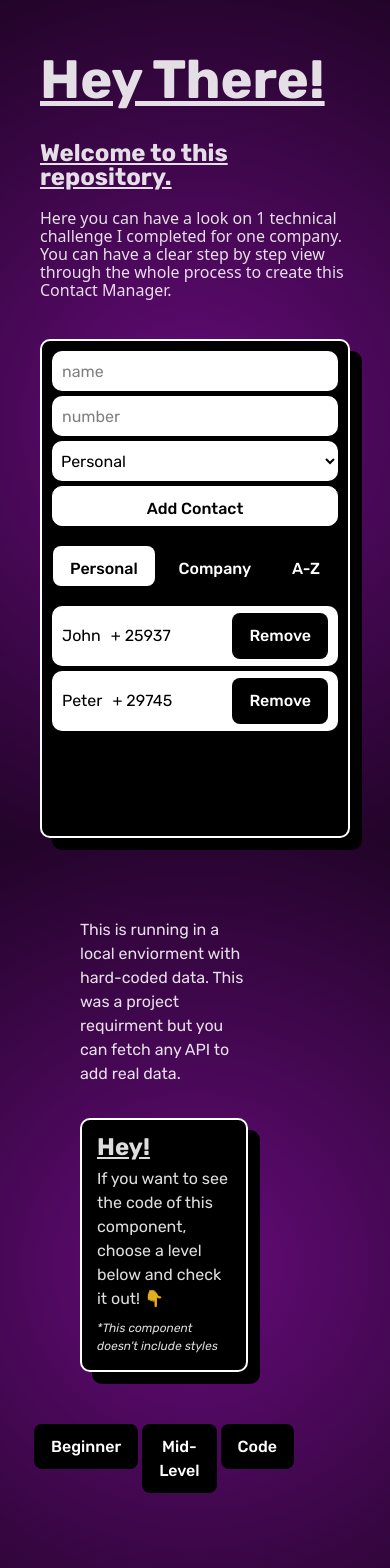
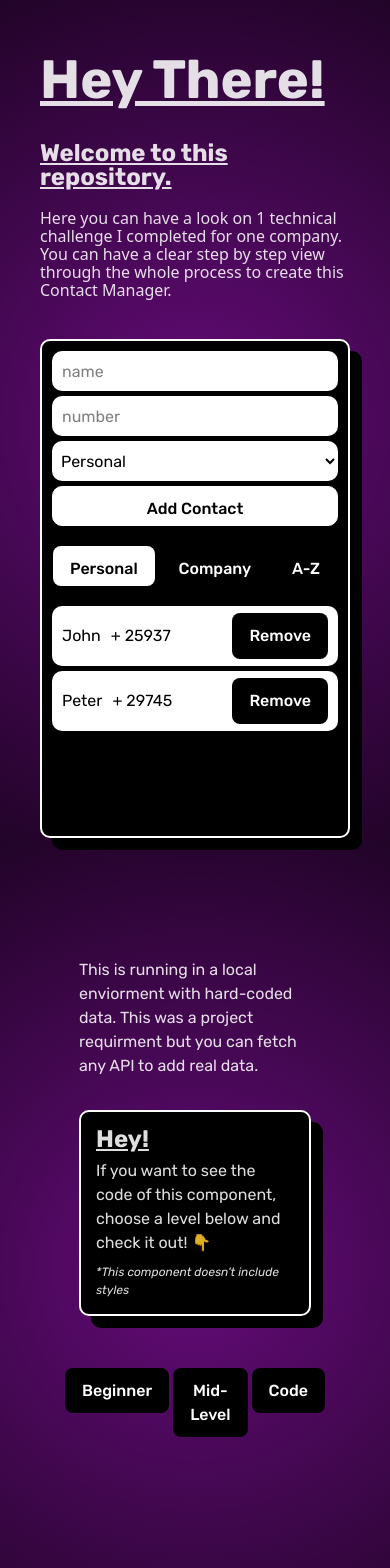
Before and after one commit to kinxori/inxel-test, a React (Vite) app: page / in a window 390 px wide. Shown: the top 1568 px of the page. Built offline with nearby package versions, Linux system fonts and the light colour scheme.

Commit message:
updating responsive design - working not as good but working

```diff
--- a/src/App.jsx
+++ b/src/App.jsx
@@ -9,11 +9,11 @@ export default function App() {
   const [panel, setPanel] = useState("");
 
   return (
-    <section className=" mx-auto border-box p-10 font-[rubik]  ">
+    <section className=" mx-auto font-[rubik]  ">
       <ScrollTopButton />
-      <div className="ds:h-[100vh] flex flex-col ds:flex-row ds:justify-evenly ds:items-center">
-        <div className=" flex flex-col ds:w-[35%]">
-          <h1 className=" text-[54px] font-bold underline   ">Hey There!</h1>
+      <div className="border-box p-10 flex flex-col ds:p-20 ds:h-[100vh] ds:gap-10 ds:flex-row ds:justify-evenly ds:items-center">
+        <div className=" flex flex-col ds:w-[100%]">
+          <h1 className=" text-[54px] font-bold underline ds:text-[90px]   ">Hey There!</h1>
           <h3 className="text-[24px] underline leading-[24px] font-bold my-5  ">
             Welcome to this repository.
           </h3>
@@ -24,7 +24,7 @@ export default function App() {
         </div>
         <InxelTest />
       </div>
-      <article className="flex flex-col border-box p-10 gap-3 w-[80%] ts:w-[70%] ds:w-[60%]">
+      <article className="flex flex-col mx-auto border-box p-10 gap-3 w-[80%] ts:w-[70%] ds:w-[60%]">
         <p>
           This is running in a local enviorment with hard-coded data. This was a project requirment
           but you can fetch any API to add real data.
--- a/src/components/Inxel-test.jsx
+++ b/src/components/Inxel-test.jsx
@@ -96,6 +96,7 @@ export default function InxelTest() {
     bg-black
     overflow-hidden
     drop-shadow-[12px_12px_0px_rgba(0,0,0,1)]
+    w-[100%]
     "
     >
       <div
```
